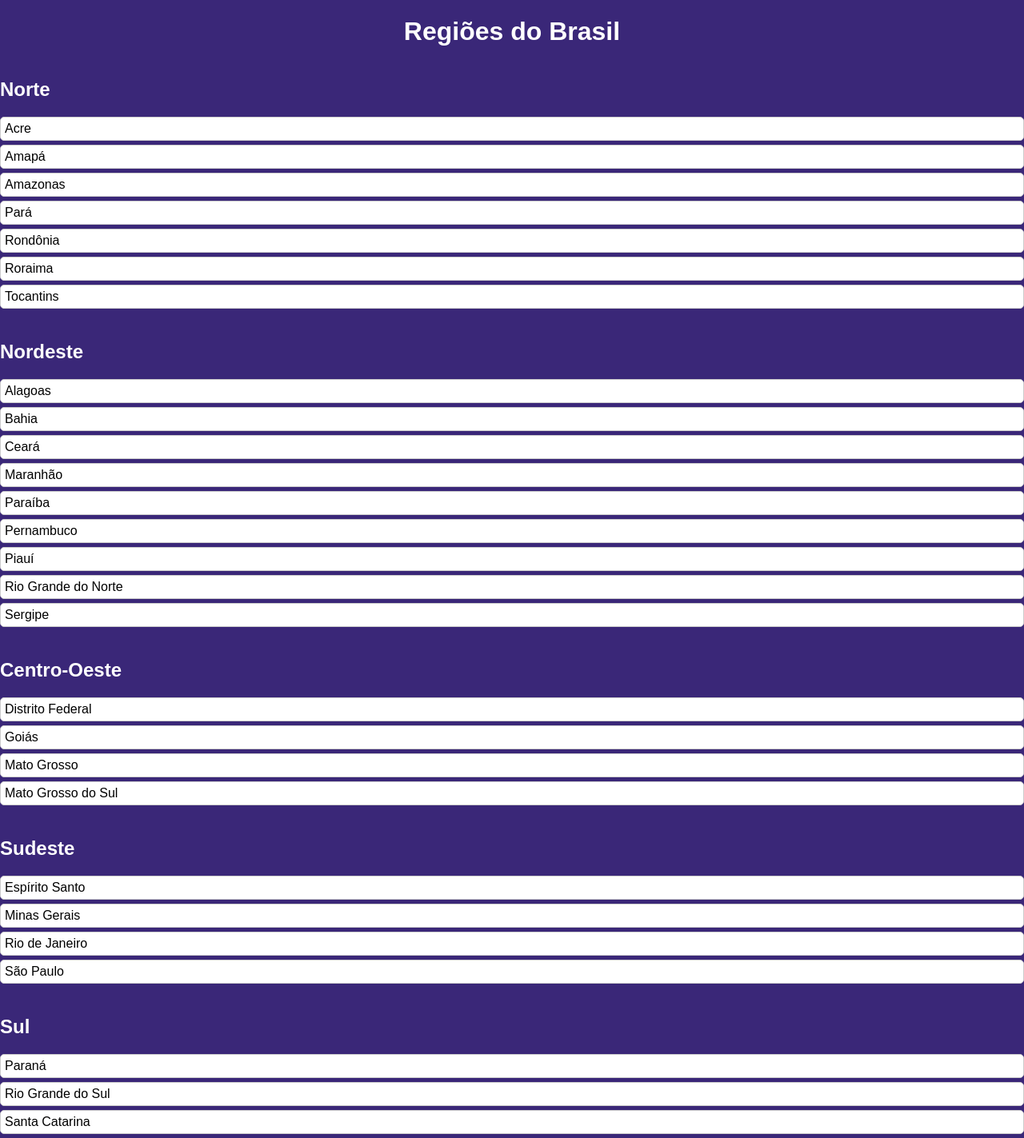
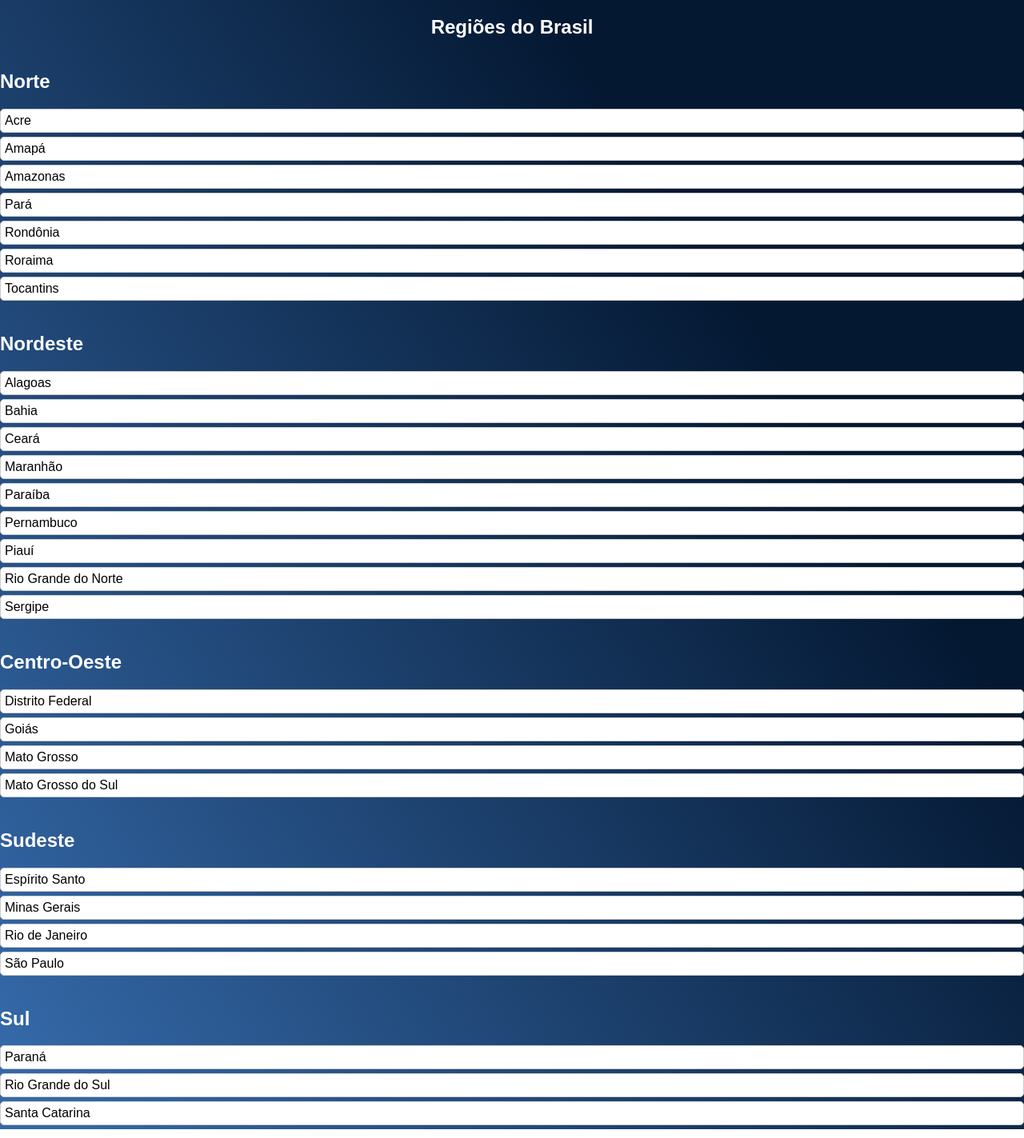
Before and after one commit to isaacfelipe1/conhecendo_regioes, a Flask app: page / in a window 1280 px wide. Shown: the whole page at 80% size. Run offline with Flask 2, Linux system fonts and the light colour scheme.

Commit message:
commitei

```diff
--- a/static/css/style.css
+++ b/static/css/style.css
@@ -2,7 +2,7 @@
     font-family: Arial, sans-serif;
     margin: 0;
     padding: 0;
-    background-color:#3A2778;
+    background: linear-gradient(236.85deg, #041832 27.26%, #3468A7 96.03% );
 }
 
 .container {
--- a/templates/index.html
+++ b/templates/index.html
@@ -6,7 +6,9 @@
 
 </head>
 <body>
-    <h1>Regiões do Brasil</h1>
+    <nav>
+        <h1>Regiões do Brasil</h1>
+    </nav>
     {% for regiao, estados in regioes.items() %}
         <h2>{{ regiao }}</h2>
         <ul>
```
